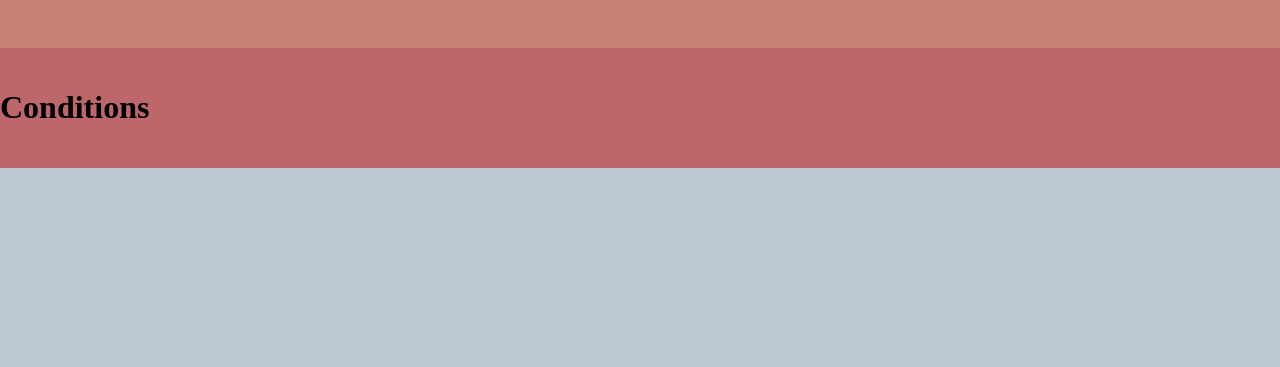
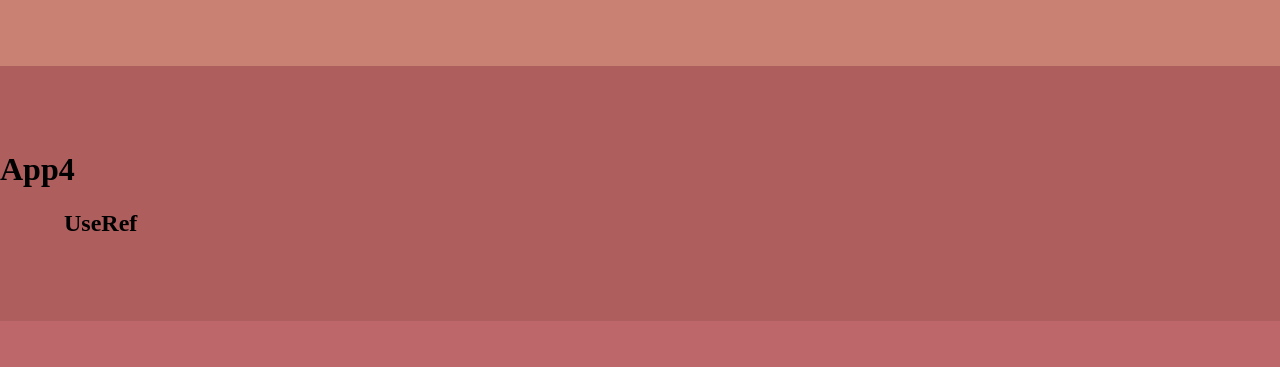
Before and after one commit to DylanBlanco/react-intro, a React (Vite) app: page / in a window 1280 px wide. Shown: the part 5682-6049 px from the top of the page. Before the commit the page ends 5850 px from the top, so only its background shows below. Built offline with nearby package versions, Linux system fonts and the light colour scheme; no server answers.

Commit message:
creato component App4

```diff
--- a/src/App3.jsx
+++ b/src/App3.jsx
@@ -97,6 +97,7 @@ function App() {
                     </div>
                 </div>
             </div>
+            useRef è un hook che mantiene il suo valore tra i vari ref
         </div>
     )
 }
--- /dev/null
+++ b/src/App4.jsx
@@ -0,0 +1,19 @@
+import './css/app4.css'
+
+function App () {
+    // Logica -------------------------------------------------
+
+
+    // Template -----------------------------------------------
+    return (
+        <div className="app4">
+            <h1>
+                App4
+            </h1>
+            <div className='container-app4'>
+                <h2>UseRef</h2>
+            </div>
+        </div>
+    )
+}
+export default App
--- /dev/null
+++ b/src/css/app4.css
@@ -0,0 +1,8 @@
+.app4 {
+    padding: 5% 0;
+    background-color: rgb(175, 94, 94);
+}
+
+.container-app4 {
+    padding: 0 5%;
+}
--- a/src/main.jsx
+++ b/src/main.jsx
@@ -3,6 +3,7 @@ import { createRoot } from 'react-dom/client'
 import App from './App.jsx'
 import App2 from './components/app2.jsx'
 import App3 from './App3.jsx'
+import App4 from './App4.jsx'
 
 // Style -----------------------------------------
 import './css/style.css'
@@ -38,6 +39,9 @@ createRoot(document.getElementById('root')).render(
         {/* UseEffect */}
         <App3 />
 
+        {/* UseRef */}
+        <App4 />
+
         {/* Conditions */}
         <Condition />
     </StrictMode>,
```
